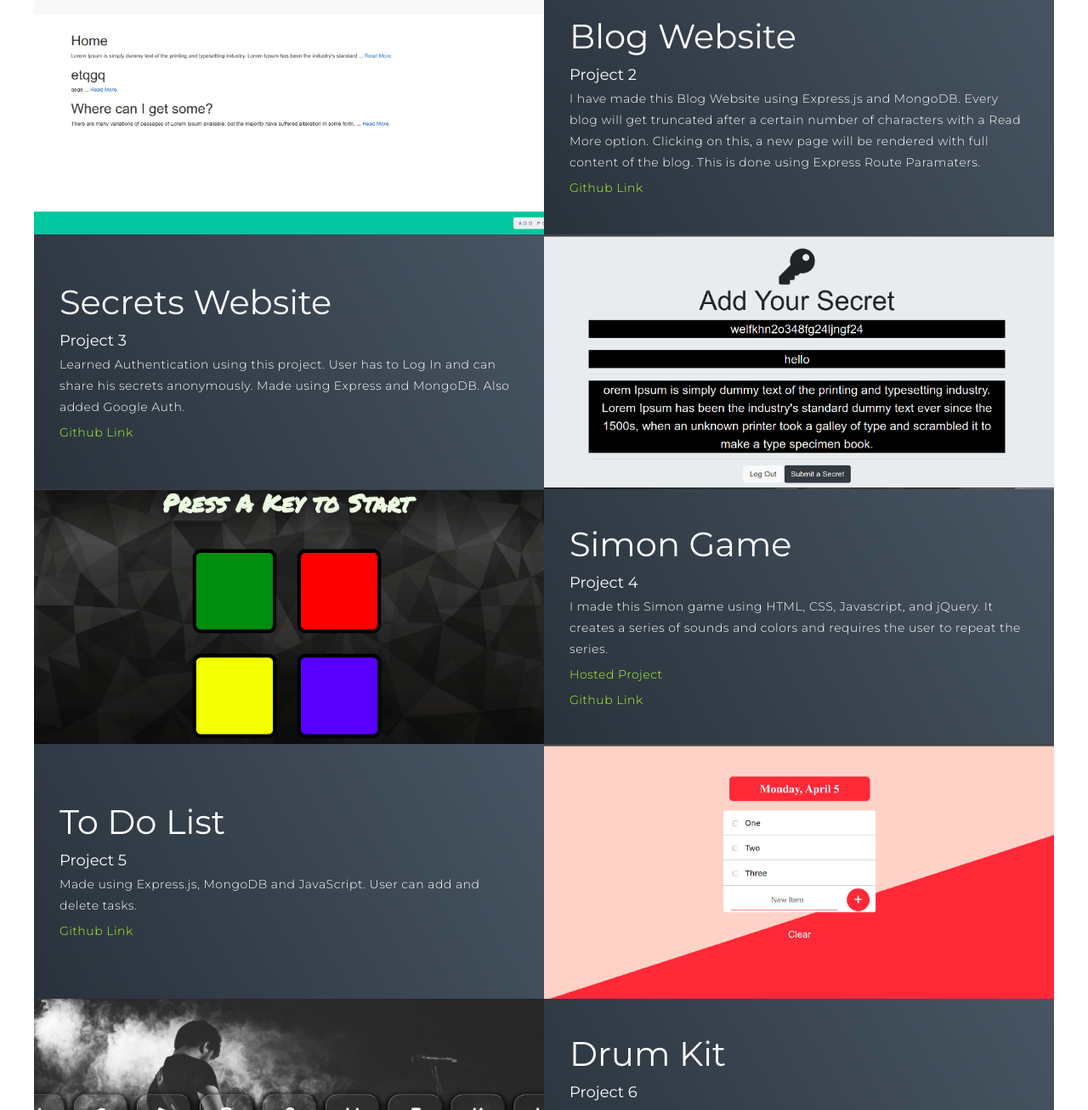
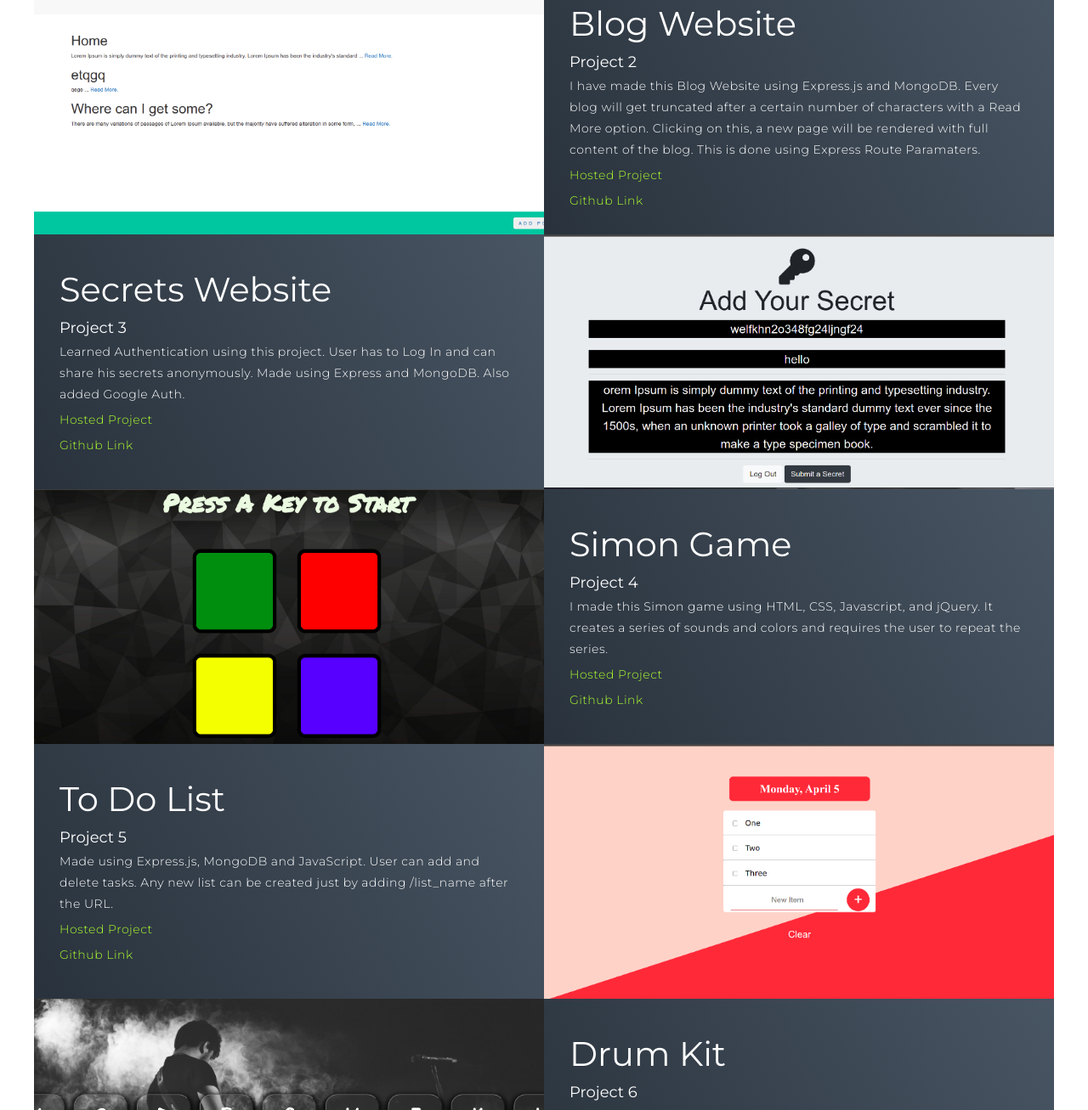
Before and after one commit to agrajgarg1526/MyPortfolio, a plain HTML site: page index.html in a window 1280 px wide. Shown: the part 2147-3454 px from the top of the page at 85% size. Drawn offline with Linux system fonts and the light colour scheme.

Commit message:
Update index.html

```diff
--- a/index.html
+++ b/index.html
@@ -123,6 +123,9 @@
                 using Express Route Paramaters.
               </p>
               <p>
+                <a href="https://blog-website00.herokuapp.com/">Hosted Project</a>
+              </p>
+              <p>
                 <a href="https://github.com/agrajgarg1526/Blog-Website"
                   >Github Link</a
                 >
@@ -141,6 +144,10 @@
                 Learned Authentication using this project. User has to Log In
                 and can share his secrets anonymously. Made using Express and
                 MongoDB. Also added Google Auth.
+              </p>
+
+               <p>
+                <a href="https://secrets-website00.herokuapp.com/">Hosted Project</a>
               </p>
               <p>
                 <a
@@ -184,7 +191,11 @@
               <h2>Project 5</h2>
               <p>
                 Made using Express.js, MongoDB and JavaScript. User can add and
-                delete tasks.
+                delete tasks. Any new list can be created just by adding /list_name after the URL.
+              </p>
+
+               <p>
+                <a href="https://to-do-list00.herokuapp.com/">Hosted Project</a>
               </p>
               <p>
                 <a href="https://github.com/agrajgarg1526/To-Do-List"
```
